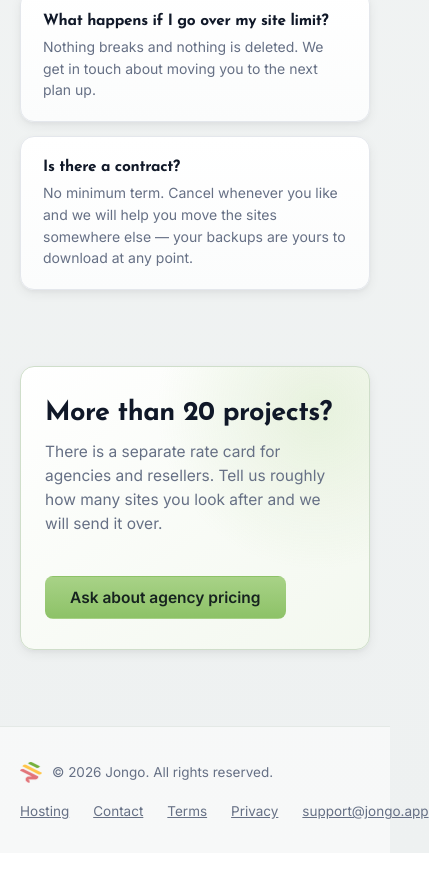
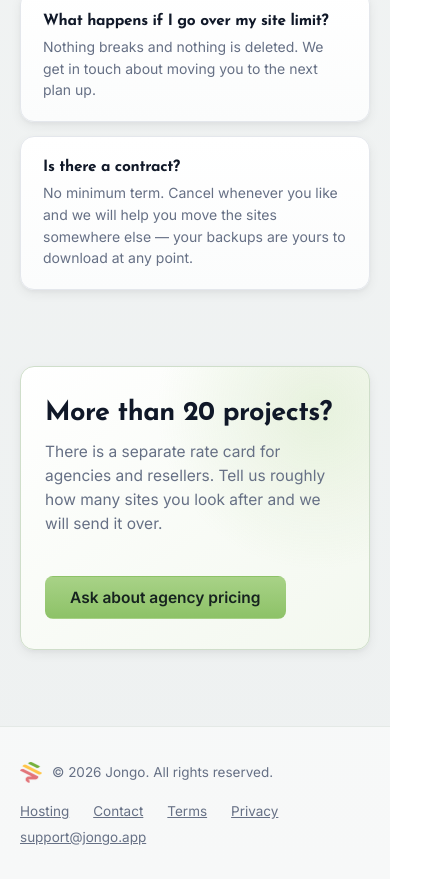
Before and after one commit to Manifest-FTS/jongo-os, a Next.js app in the folder apps/web/: page /pricing in a window 390 px wide. Shown: the part 3874-4753 px from the top of the page, 429 px wide, since content can reach past the window. Before the commit the page ends 4727 px from the top, so only its background shows below. Built offline with nearby package versions, Linux system fonts and the light colour scheme.

Commit message:
Fix mobile horizontal overflow

```diff
--- a/apps/web/src/app/globals.css
+++ b/apps/web/src/app/globals.css
@@ -175,8 +175,12 @@ main {
   gap: 1rem;
 }
 
+/* minmax(0, 1fr), not the implicit auto column: an auto column grows to its
+   widest child, so one wide table widened the whole page on phones even
+   though the table sits in its own overflow-x-auto box. */
 .app-content {
   display: grid;
+  grid-template-columns: minmax(0, 1fr);
   gap: 1.15rem;
 }
 
@@ -383,6 +387,7 @@ main {
 
 .page-stack {
   display: grid;
+  grid-template-columns: minmax(0, 1fr);
   gap: 1rem;
 }
 
@@ -883,6 +888,7 @@ main {
 
 .directory-results.directory-list {
   display: grid;
+  grid-template-columns: minmax(0, 1fr);
   gap: 0.7rem;
 }
 
@@ -1702,6 +1708,7 @@ main {
 /* ── Workspace shell ─────────────────────────────────────────────── */
 .workspace-shell {
   display: grid;
+  grid-template-columns: minmax(0, 1fr);
   gap: 1rem;
 }
 
@@ -3321,9 +3328,12 @@ button .card:hover {
   gap: 10px;
 }
 
+/* Wraps on phones: five links in one row are wider than a 375px screen. */
 .hosting-footer__links {
   display: flex;
-  gap: 24px;
+  flex-wrap: wrap;
+  gap: 10px 24px;
+  min-width: 0;
 }
 
 /* Phone and tablet. The hero and migration blocks are the only two-column
```
